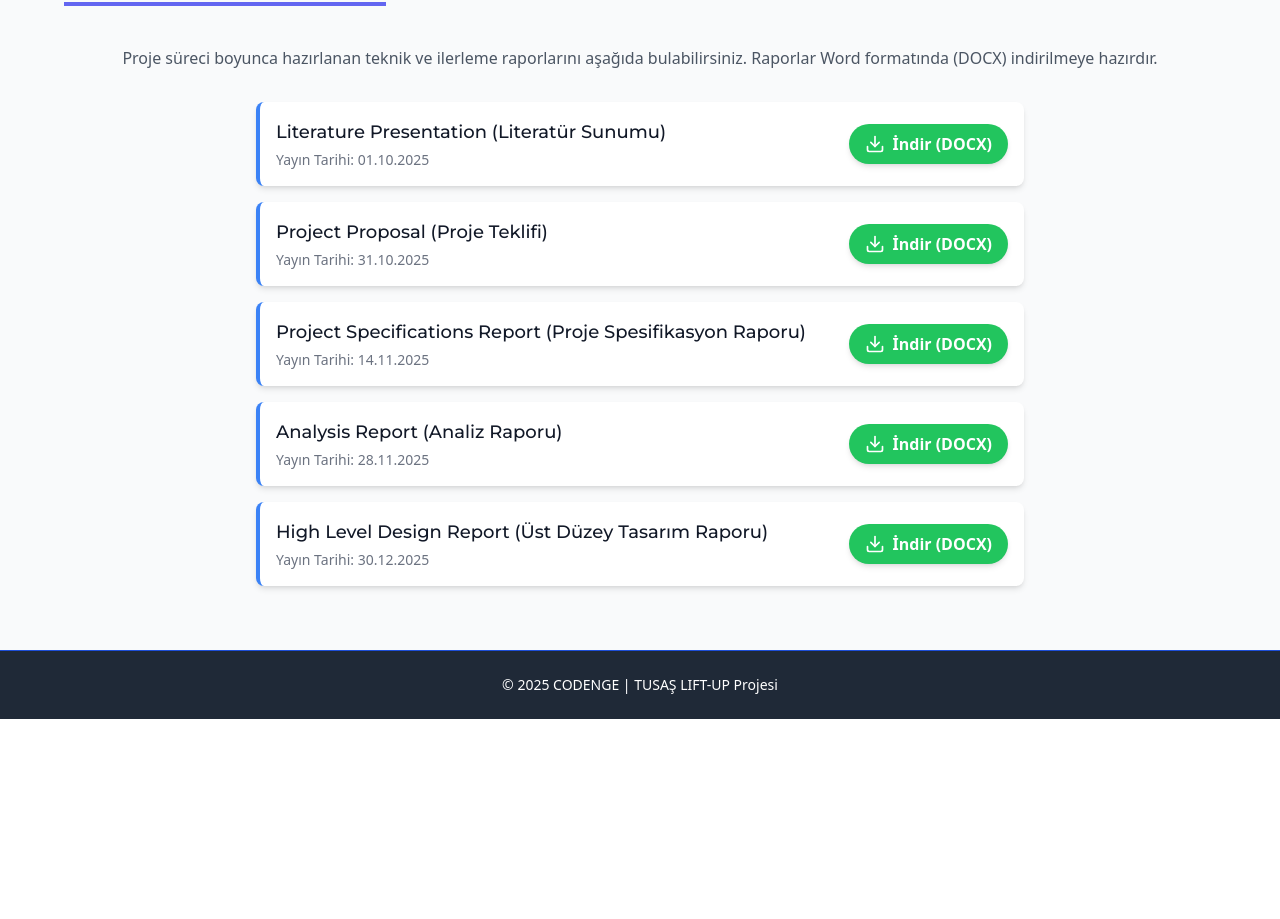
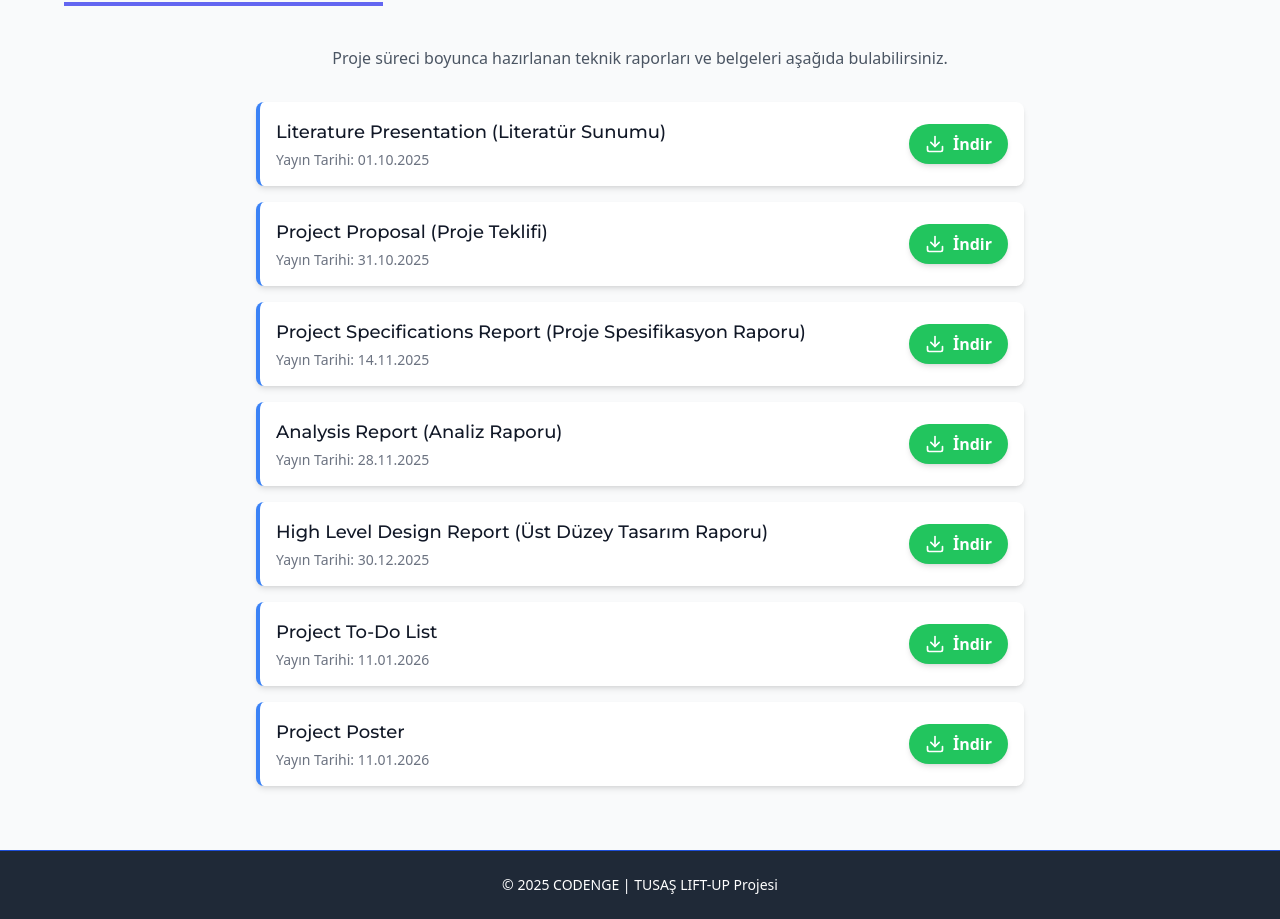
Before and after one commit to YasinAnber/codenge-website, a React (Create React App) app: page / in a window 1280 px wide. Shown: the part 2838-3757 px from the top of the page. Before the commit the page ends 3557 px from the top, so only its background shows below. Built offline with nearby package versions, Linux system fonts and the light colour scheme.

Commit message:
Yeni belgeler eklendi

```diff
--- a/src/App.js
+++ b/src/App.js
@@ -25,6 +25,8 @@ const projectData = {
         { id: 2, title: "Project Specifications Report (Proje Spesifikasyon Raporu)", date: "14.11.2025",filePath: "/reports/Project_Specifications_Report.docx" },
         { id: 3, title: "Analysis Report (Analiz Raporu)", date: "28.11.2025" ,filePath: "/reports/Analysis_Report.docx"},
         { id: 4, title: "High Level Design Report (Üst Düzey Tasarım Raporu)", date: "30.12.2025",filePath: "/reports/Highlevel_report.pdf" },
+        { id: 5, title: "Project To-Do List", date: "11.01.2026",filePath: "/reports/TODO.xlsx" },
+        { id: 6, title: "Project Poster", date: "11.01.2026",filePath: "/reports/cmpe 491_Poster.pdf" },
     ],
     stakeholders: {
         coordinator: { name: "Abdulkadir Nazlı", role: "Koordinatör Mühendis" },
@@ -226,11 +228,11 @@ const ReportSection = () => {
         <section id="raporlar" className="py-16 px-4 md:px-12 bg-gray-50">
             <div className="max-w-6xl mx-auto">
                 <h2 className="text-4xl font-bold text-center text-gray-800 mb-10 border-b-4 border-indigo-500 inline-block pb-2">
-                    <FileText className="inline-block mr-2 align-top" /> Proje Raporları
+                    <FileText className="inline-block mr-2 align-top" /> Proje Belgeleri
                 </h2>
 
                 <p className="text-center text-gray-600 mb-8">
-                    Proje süreci boyunca hazırlanan teknik ve ilerleme raporlarını aşağıda bulabilirsiniz. Raporlar Word formatında (DOCX) indirilmeye hazırdır.
+                    Proje süreci boyunca hazırlanan teknik raporları ve belgeleri aşağıda bulabilirsiniz.
                 </p>
 
                 <div className="space-y-4 max-w-3xl mx-auto">
@@ -254,7 +256,7 @@ const ReportSection = () => {
                                     aria-label={`${report.title} Word dosyasını indir`}
                                 >
                                     <Download className="w-5 h-5" />
-                                    <span>İndir (DOCX)</span>
+                                    <span>İndir</span>
                                 </a>
                             ) : (
                                 <span
```
Also changed, not shown: 2 other files (tests, documents, lock files or other folders).
